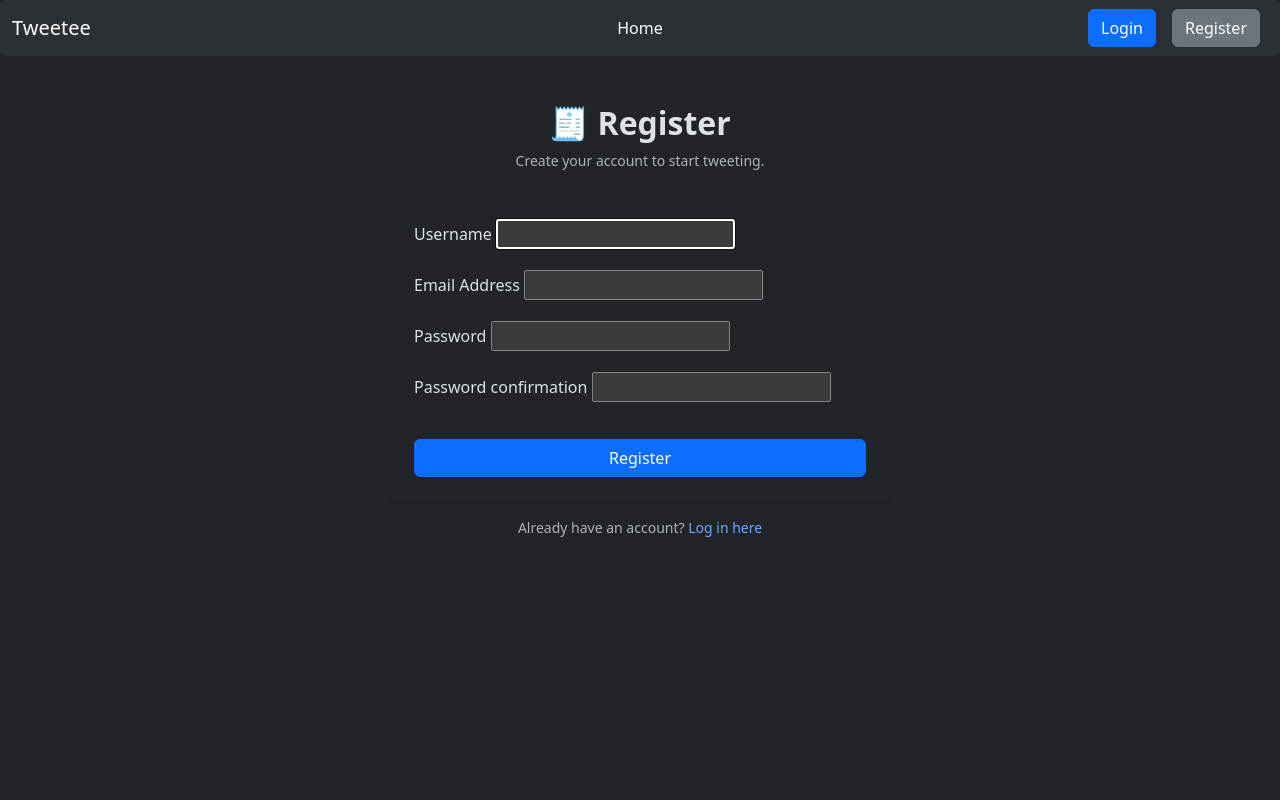
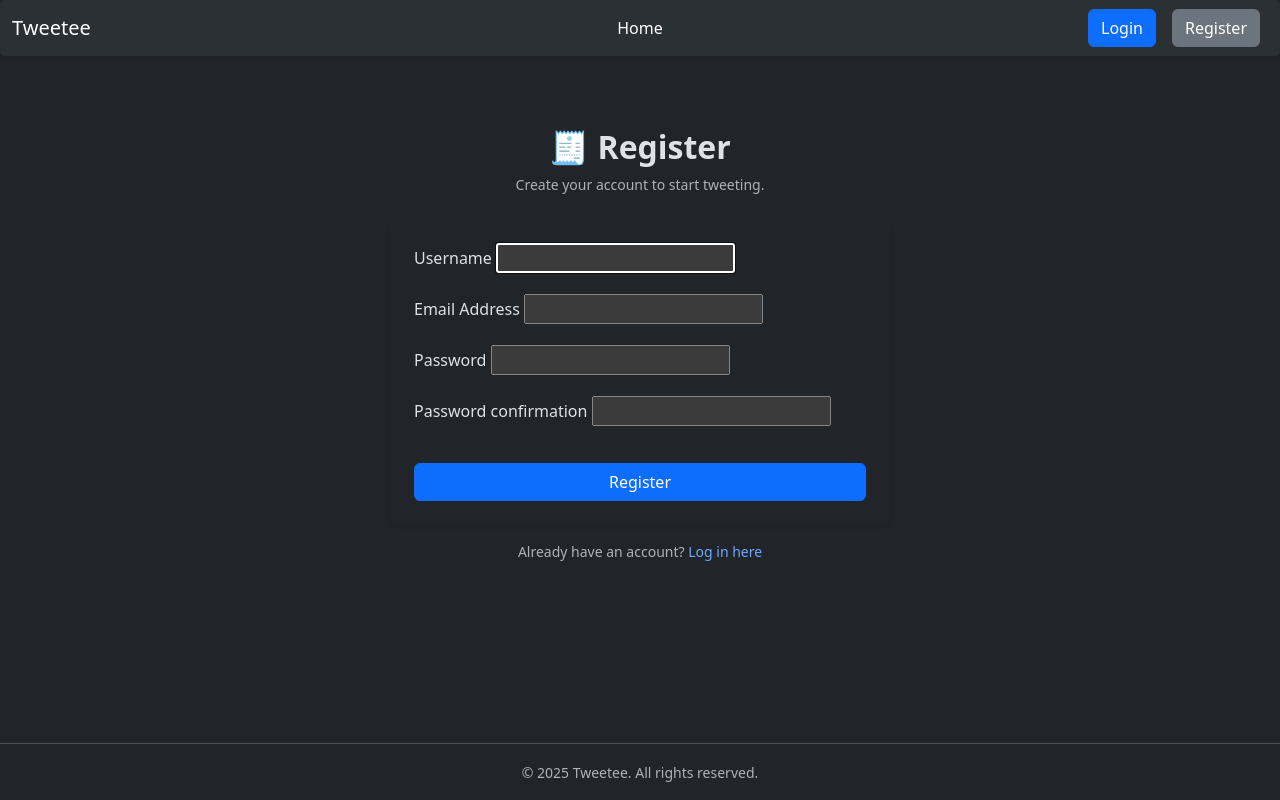
Before and after one commit to Zunair-arhamsoft/Django-Tweet, a Django app: page /tweet/register/ in a window 1280 px wide. Run offline with Django 5.2, Linux system fonts and the light colour scheme.

Commit message:
Added a footer and made the header stick on the top.

```diff
--- a/Py_Chai/templates/base.html
+++ b/Py_Chai/templates/base.html
@@ -17,8 +17,10 @@
     ></script>
     <title>{% block title %}Tweetee{% endblock %}</title>
   </head>
-  <body>
-      <nav class="navbar navbar-expand-lg bg-body-tertiary rounded" >
+  <body class="d-flex flex-column min-vh-100">
+
+    <!-- Sticky Navbar -->
+    <nav class="navbar navbar-expand-lg bg-body-tertiary rounded sticky-top shadow-sm">
       <div class="container-fluid">
         <button
           class="navbar-toggler"
@@ -31,28 +33,38 @@
         >
           <span class="navbar-toggler-icon"></span>
         </button>
+
         <div class="collapse navbar-collapse d-lg-flex" id="navbarsExample11">
-          <a class="navbar-brand col-lg-3 me-0" href="{%url "tweet:tweet_list"%}">Tweetee</a>
+          <a class="navbar-brand col-lg-3 me-0" href="{% url 'tweet:tweet_list' %}">Tweetee</a>
           <ul class="navbar-nav col-lg-6 justify-content-lg-center">
             <li class="nav-item">
-              <a class="nav-link active" aria-current="page" href="{%url "tweet:tweet_list"%}">Home</a>
+              <a class="nav-link active" href="{% url 'tweet:tweet_list' %}">Home</a>
             </li>
           </ul>
           <div class="d-lg-flex col-lg-3 justify-content-lg-end">
             {% if user.is_authenticated %}
-            <form action="{%url 'logout'%}" method='post'>
+              <form action="{% url 'logout' %}" method="post" class="d-inline">
                 {% csrf_token %}
-              <button class="btn btn-danger mx-2">Logout</button>
-            </form>
-            {%else%}
-
-            <a href="{%url 'login'%}" class="btn btn-primary mx-2">Login</a>
-            <a href="{%url 'tweet:register'%}" class="btn btn-secondary mx-2">Register</a>
+                <button class="btn btn-danger mx-2">Logout</button>
+              </form>
+            {% else %}
+              <a href="{% url 'login' %}" class="btn btn-primary mx-2">Login</a>
+              <a href="{% url 'tweet:register' %}" class="btn btn-secondary mx-2">Register</a>
             {% endif %}
           </div>
         </div>
       </div>
     </nav>
-    <div class="container-fluid">{% block content %} {% endblock %}</div>
+
+    <!-- Page Content -->
+    <main class="flex-grow-1 container py-4">
+      {% block content %}{% endblock %}
+    </main>
+
+    <!-- Footer -->
+    <footer class="text-center py-3 mt-auto border-top">
+      <small class="text-muted">© 2025 Tweetee. All rights reserved.</small>
+    </footer>
+
   </body>
 </html>
```
